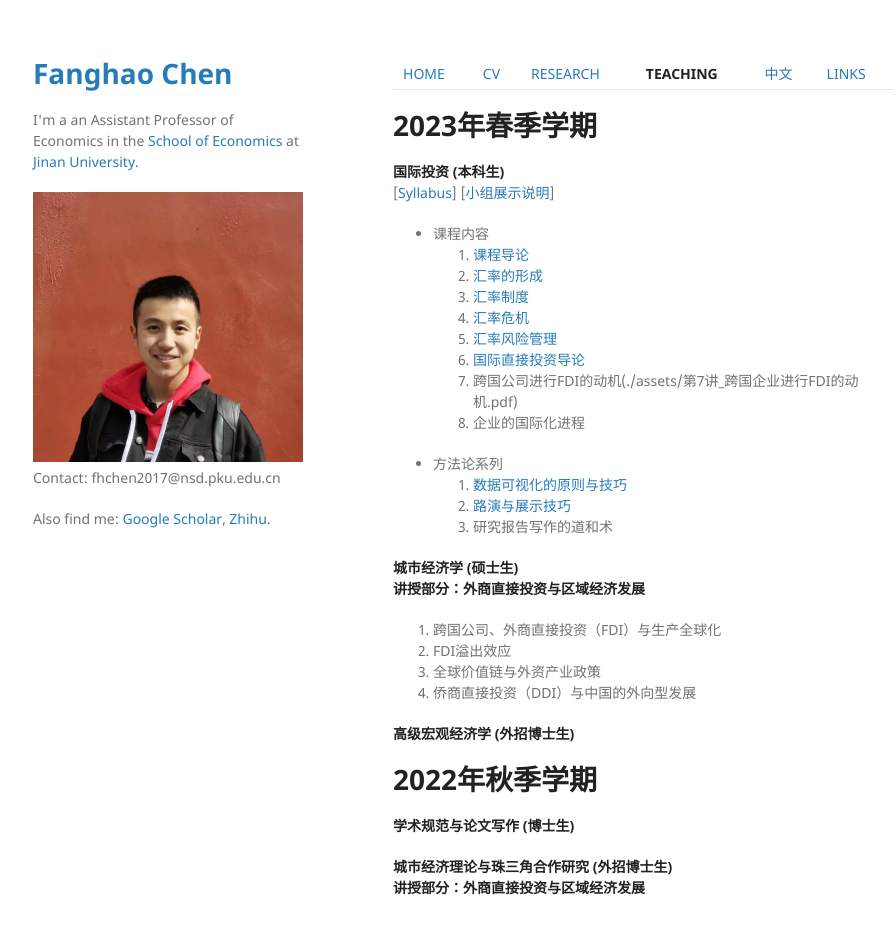
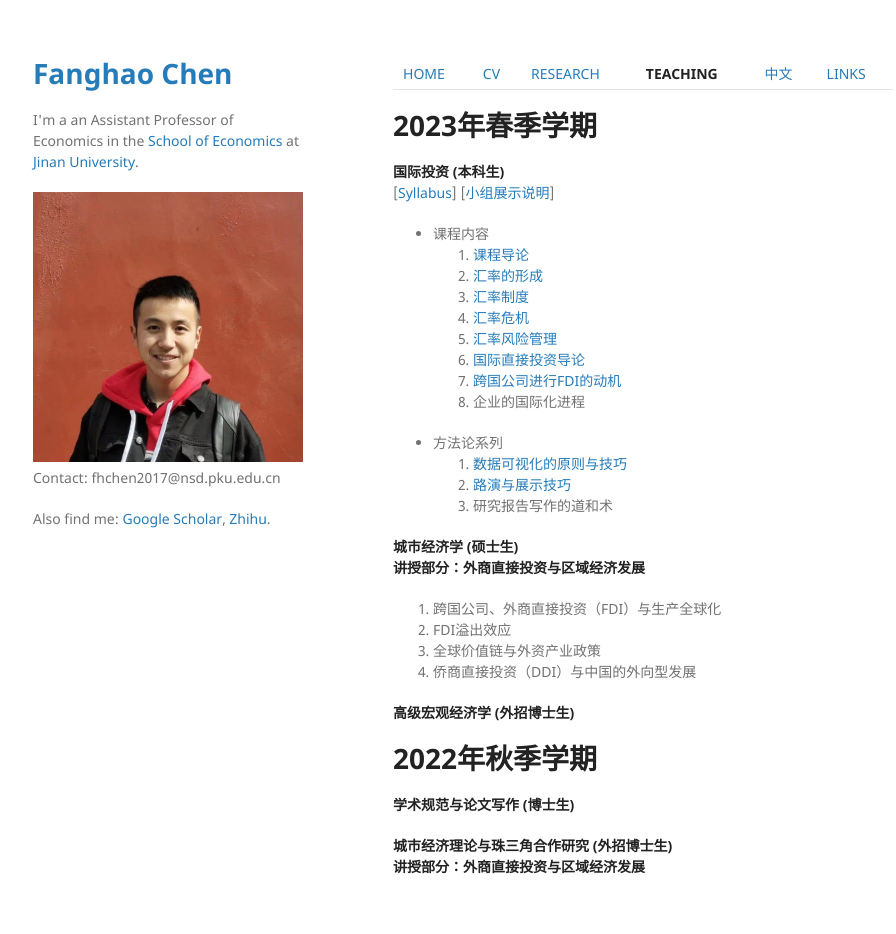
Before and after one commit to FanghaoChen/homepage, a Jekyll site: the page built from teaching.md, in a window 1280 px wide and 968 px high. Shown: the top 934 px of the window, without its empty margins (177-1073 px from the left). Built offline with Jekyll 4.4.1, drawn with Linux system fonts in a browser that asks for light colours; our own code applies the rules of GitHub Pages for plain Markdown files.

Commit message:
Update teaching.md
lecture 7 slides updated

```diff
--- a/teaching.md
+++ b/teaching.md
@@ -12,7 +12,7 @@
 4. [汇率危机](./assets/第4讲_汇率危机.pdf) <br/>
 5. [汇率风险管理](./assets/第5讲_汇率风险管理.pdf) <br/>
 6. [国际直接投资导论](./assets/第6讲_国际直接投资导论.pdf) <br/>
-7. 跨国公司进行FDI的动机(./assets/第7讲_跨国企业进行FDI的动机.pdf) <br/>
+7. [跨国公司进行FDI的动机](./assets/第7讲_跨国企业进行FDI的动机.pdf) <br/>
 8. 企业的国际化进程
 
 * 方法论系列
```
